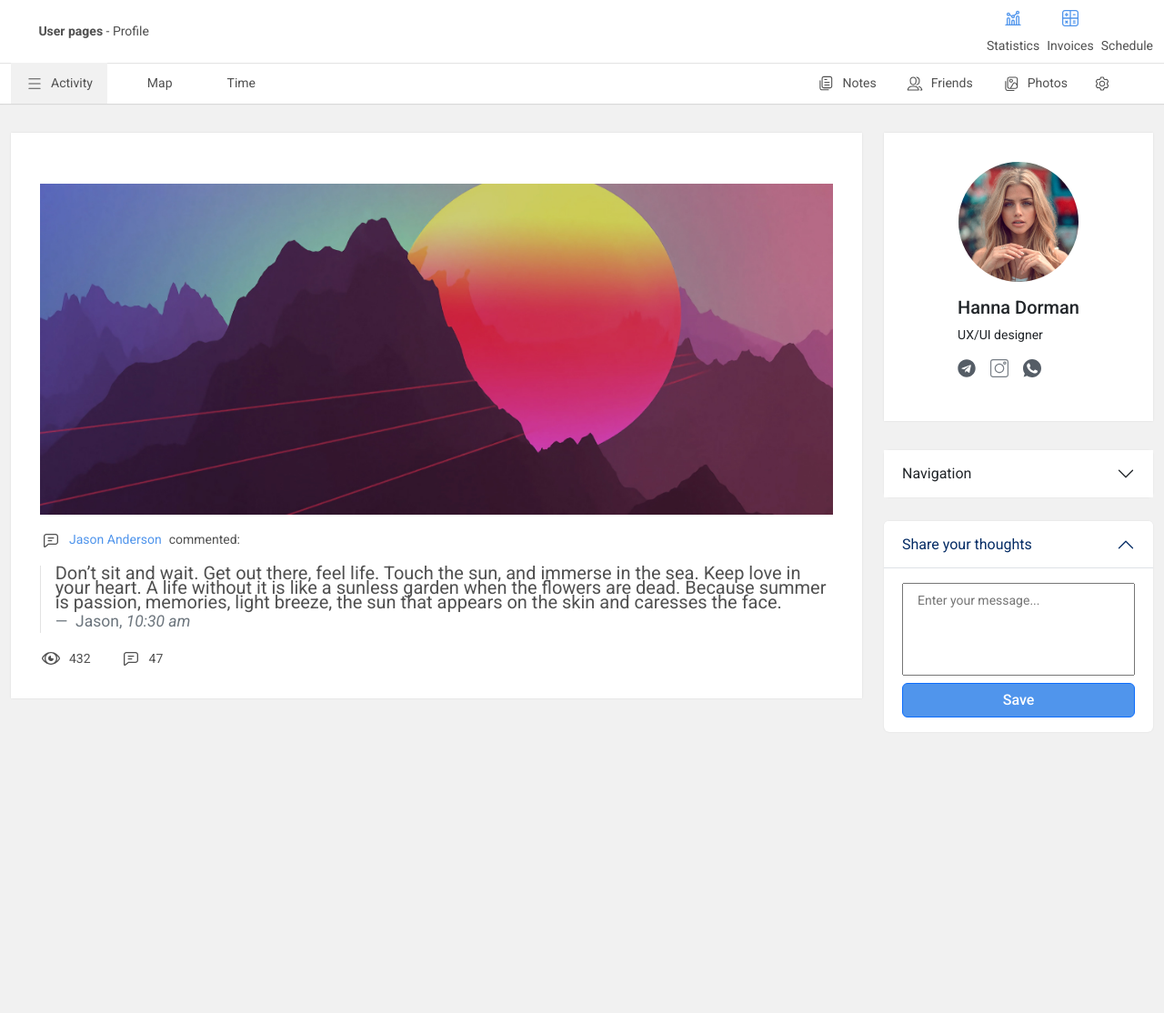
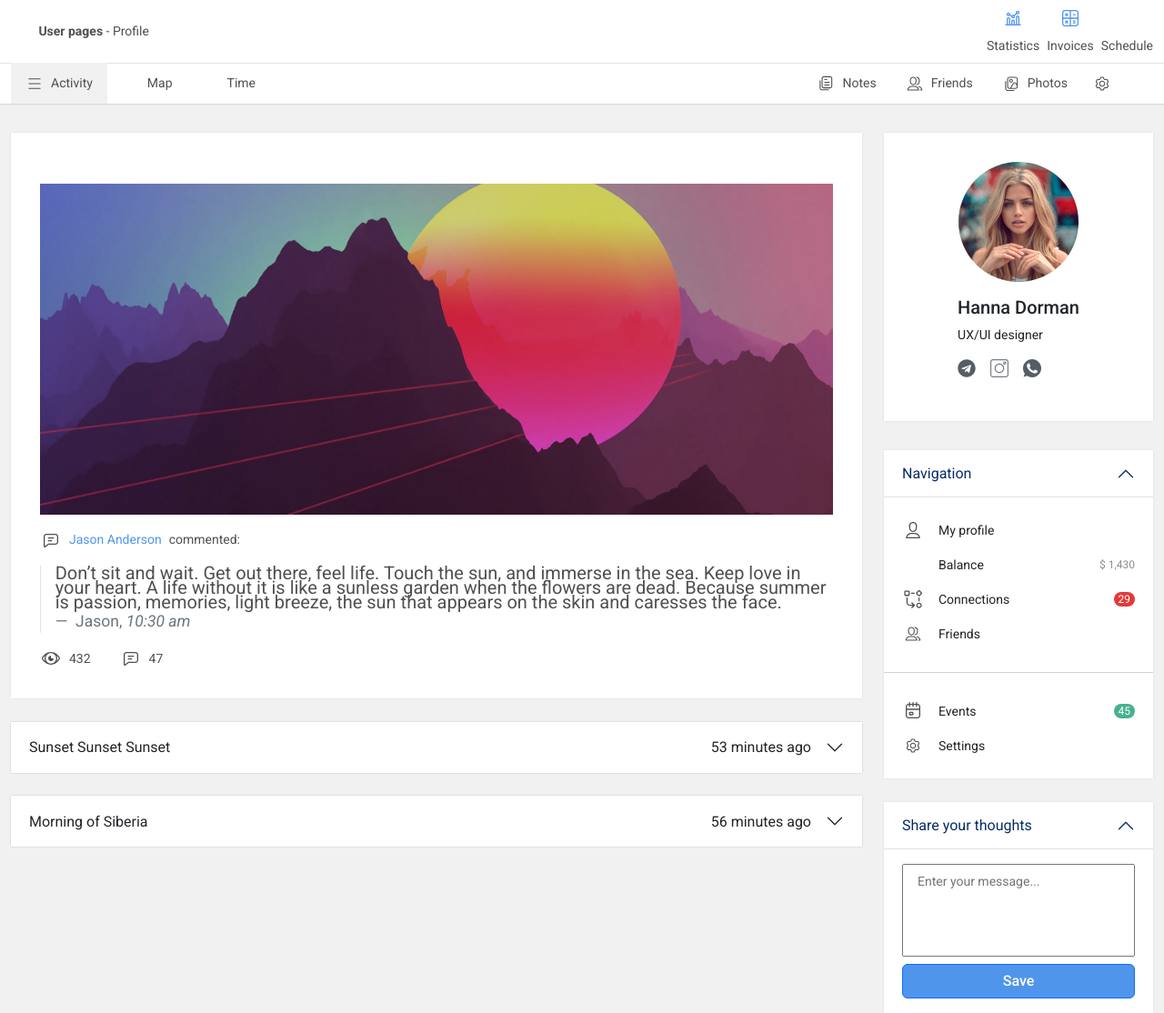
Before and after one commit to EkaterinaShamshina/web-bee-test, a website built with webpack: page src/template.html in a window 1280 px wide. Shown: the whole page at 91% size. Before the commit the page ends 837 px from the top, so only its background shows below. Built offline with nearby package versions, Linux system fonts and the light colour scheme; files whose address does not match are found by name.

Commit message:
feat: add two more articles in main page

```diff
--- a/src/styles/variables.scss
+++ b/src/styles/variables.scss
@@ -251,6 +251,27 @@ article {
       }
     }
   }
+  &-header {
+    &__name {
+      flex: 1;
+    }
+    &__time {
+      margin-right: 1rem;
+      display: flex;
+      flex-direction: row;
+      gap: 8px;
+      align-items: center;
+      &::before {
+        content: '';
+        display: block;
+        background-image: url(../images/time.svg);
+        background-position: center center;
+        background-repeat: no-repeat;
+        height: 1.5rem;
+        width: 1.5rem;
+      }
+    }
+  }
 }
 .card {
   align-items: center;
@@ -301,7 +322,6 @@ article {
 
   &-body {
     display: flex;
-    margin-bottom: 2rem;
   }
   &-item {
     border: none;
@@ -310,9 +330,6 @@ article {
   &-button {
     &:not(.collapsed) {
       background-color: $white;
-    }
-    &:focus {
-      border: none;
     }
   }
   &-nav {
@@ -332,9 +349,7 @@ article {
     }
   }
 }
-.accordion-item:last-of-type > .accordion-header .accordion-button.collapsed {
-  border-radius: 0;
-}
+
 .hr {
   width: 100%;
   color: $black;
--- a/src/template.html
+++ b/src/template.html
@@ -116,12 +116,14 @@
                   </a>
 
                   <ul class="dropdown-menu" aria-labelledby="dropdownMenuLink">
-                    <li><a class="dropdown-item" href="#">Setting</a></li>
+                    <li><a class="dropdown-item fs-6" href="#">Setting</a></li>
                     <li>
-                      <a class="dropdown-item" href="#">Another setting</a>
+                      <a class="dropdown-item fs-6" href="#">Another setting</a>
                     </li>
                     <li>
-                      <a class="dropdown-item" href="#">Something else here</a>
+                      <a class="dropdown-item fs-6" href="#"
+                        >Something else here</a
+                      >
                     </li>
                   </ul>
                 </div>
@@ -175,6 +177,70 @@
               </p>
             </div>
           </article>
+          <article>
+            <div class="accordion accordion-flush" id="accordionArticle">
+              <div class="accordion-item">
+                <h2 class="accordion-header" id="headingOne">
+                  <button
+                    class="accordion-button collapsed"
+                    type="button"
+                    data-bs-toggle="collapse"
+                    data-bs-target="#collapseThree"
+                    aria-expanded="true"
+                    aria-controls="collapseThree"
+                  >
+                    <p class="article-header__name mb-0">
+                      Sunset Sunset Sunset
+                    </p>
+                    <p class="article-header__time mb-0">53 minutes ago</p>
+                  </button>
+                </h2>
+                <div
+                  id="collapseThree"
+                  class="accordion-collapse collapse"
+                  aria-labelledby="headingOne"
+                  data-bs-parent="#accordionArticle"
+                >
+                  <div class="accordion-body">
+                    <strong>This is the article body.</strong> As I understand
+                    it, this is the same article as the article above, only
+                    closed.
+                  </div>
+                </div>
+              </div>
+            </div>
+          </article>
+          <article>
+            <div class="accordion accordion-flush" id="accordionArticle">
+              <div class="accordion-item">
+                <h2 class="accordion-header" id="headingOne">
+                  <button
+                    class="accordion-button collapsed"
+                    type="button"
+                    data-bs-toggle="collapse"
+                    data-bs-target="#collapseFour"
+                    aria-expanded="true"
+                    aria-controls="collapseFour"
+                  >
+                    <p class="article-header__name mb-0">Morning of Siberia</p>
+                    <p class="article-header__time mb-0">56 minutes ago</p>
+                  </button>
+                </h2>
+                <div
+                  id="collapseFour"
+                  class="accordion-collapse collapse"
+                  aria-labelledby="headingOne"
+                  data-bs-parent="#accordionArticle"
+                >
+                  <div class="accordion-body">
+                    <strong>This is the article body.</strong> As I understand
+                    it, this is the same article as the article above, only
+                    closed.
+                  </div>
+                </div>
+              </div>
+            </div>
+          </article>
         </main>
         <aside class="col-3">
           <div class="card">
@@ -209,25 +275,25 @@
               </div>
             </div>
           </div>
-          <div class="accordion" id="accordionExample">
+          <div class="accordion accordion-flush" id="accordionNavigation">
             <div class="accordion-item">
               <h2 class="accordion-header" id="accordionOne">
                 <button
-                  class="accordion-button collapsed"
+                  class="accordion-button"
                   type="button"
                   data-bs-toggle="collapse"
-                  data-bs-target="#collapseTwo"
+                  data-bs-target="#collapseOne"
                   aria-expanded="false"
-                  aria-controls="collapseTwo"
+                  aria-controls="collapseOne"
                 >
                   Navigation
                 </button>
               </h2>
               <div
-                id="collapseTwo"
-                class="accordion-collapse collapse"
+                id="collapseOne"
+                class="accordion-collapse collapse show"
                 aria-labelledby="accordionOne"
-                data-bs-parent="#accordionExample"
+                data-bs-parent="#accordionNavigation"
               >
                 <div class="accordion-body">
                   <nav class="navbar navbar-3">
@@ -284,25 +350,25 @@
               </div>
             </div>
           </div>
-          <div class="accordion" id="accordionExample">
+          <div class="accordion accordion-flush" id="accordionForm">
             <div class="accordion-item">
               <h2 class="accordion-header" id="headingOne">
                 <button
                   class="accordion-button"
                   type="button"
                   data-bs-toggle="collapse"
-                  data-bs-target="#collapseOne"
+                  data-bs-target="#collapseTwo"
                   aria-expanded="true"
-                  aria-controls="collapseOne"
+                  aria-controls="collapseTwo"
                 >
                   Share your thoughts
                 </button>
               </h2>
               <div
-                id="collapseOne"
+                id="collapseTwo"
                 class="accordion-collapse collapse show"
                 aria-labelledby="headingOne"
-                data-bs-parent="#accordionExample"
+                data-bs-parent="#accordionForm"
               >
                 <div class="accordion-body">
                   <form class="thoughts-form">
```
Also changed, not shown: dist/index.html, dist/main.css.
